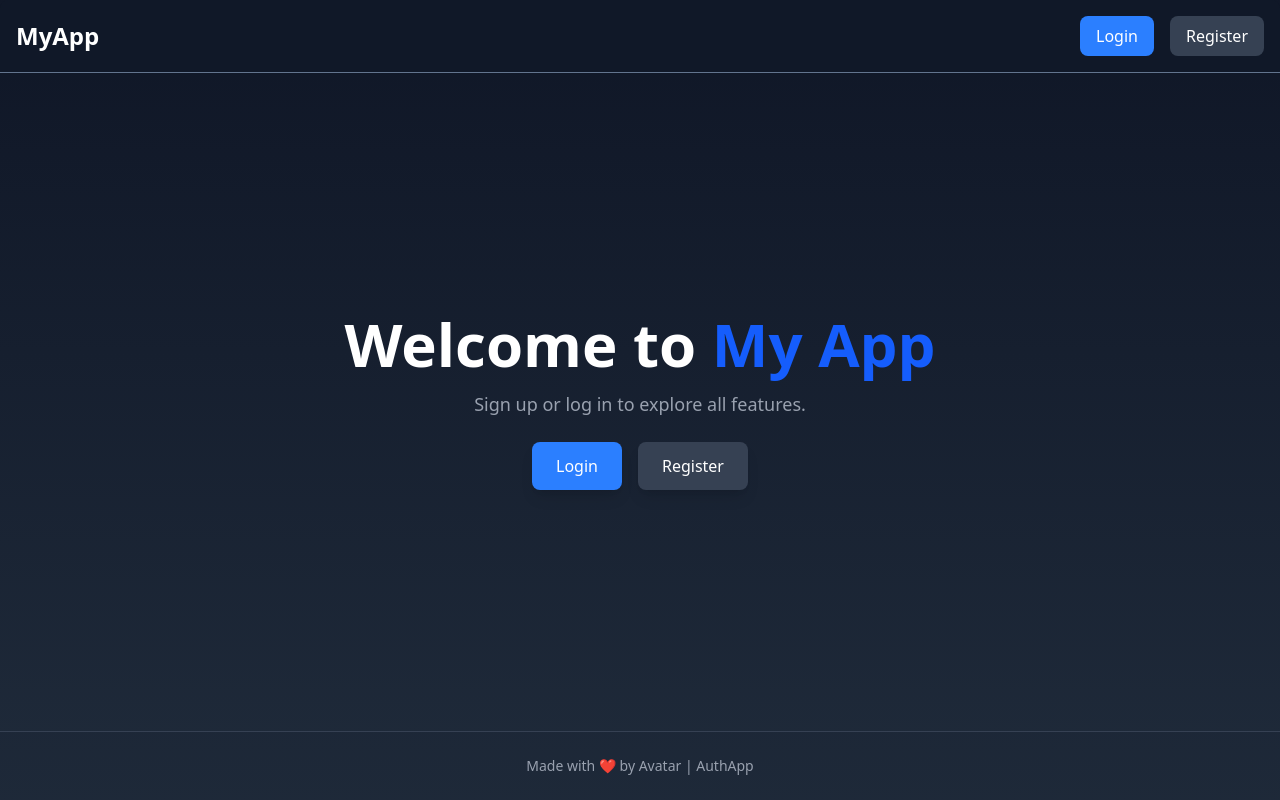
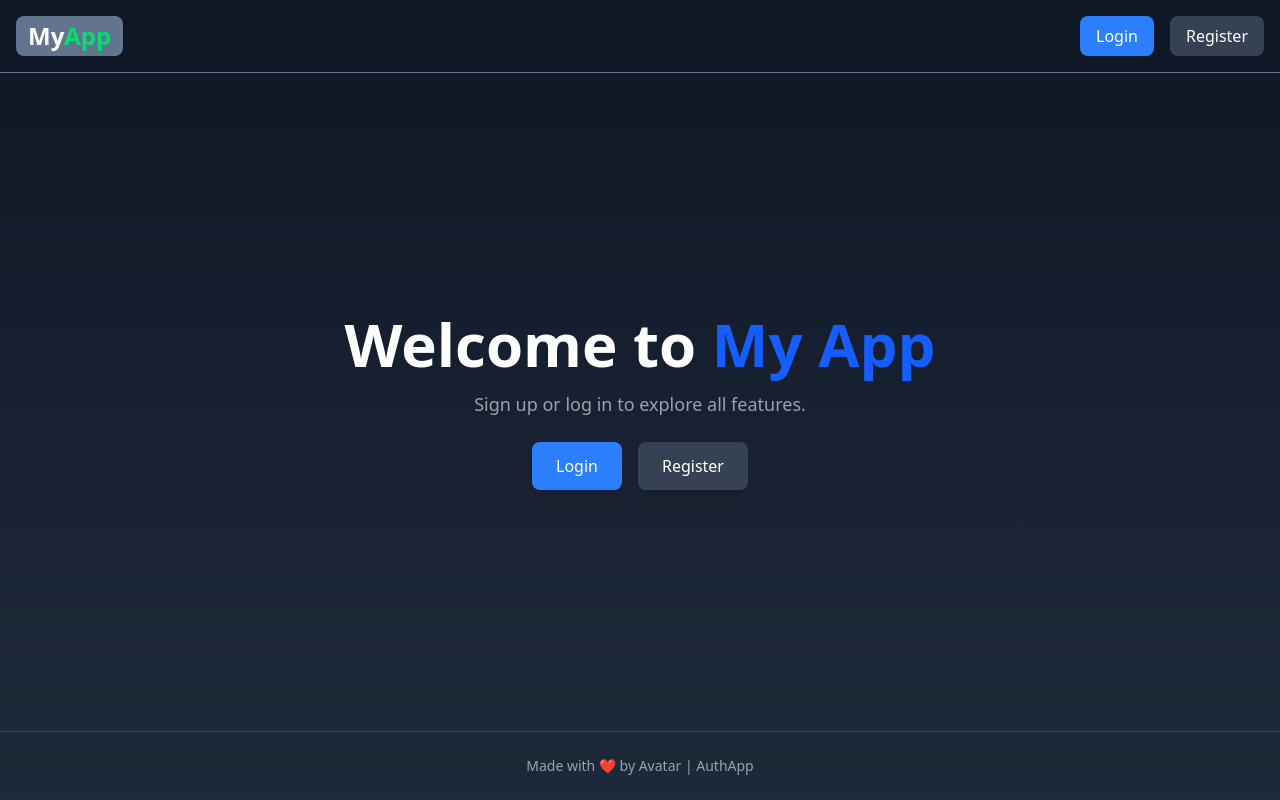
Before and after one commit to ayush1944/AuthSetUp_practice, a React (Vite) app in the folder Client/: page / in a window 1280 px wide. Built offline with nearby package versions, Linux system fonts and the light colour scheme; no server answers.

Commit message:
completed

```diff
--- a/Client/src/Components/Navbar.jsx
+++ b/Client/src/Components/Navbar.jsx
@@ -22,7 +22,9 @@ export default function Navbar() {
       <header className="text-white bg-gray-900 p-4 flex justify-between items-center shadow-lg rounded-t-lg">
         {/* Left side: App name */}
         <Link to="/" className="text-2xl font-bold">
-          MyApp
+          <div className="flex items-center bg-slate-500 shadow rounded-lg px-3 py-1 ">
+            <span className="text-white">My</span> <span className="text-green-400">App</span>
+          </div>
         </Link>
 
         {/* Right side: Nav actions */}
```
Also changed, not shown: 1 other file (tests, documents, lock files or other folders).
